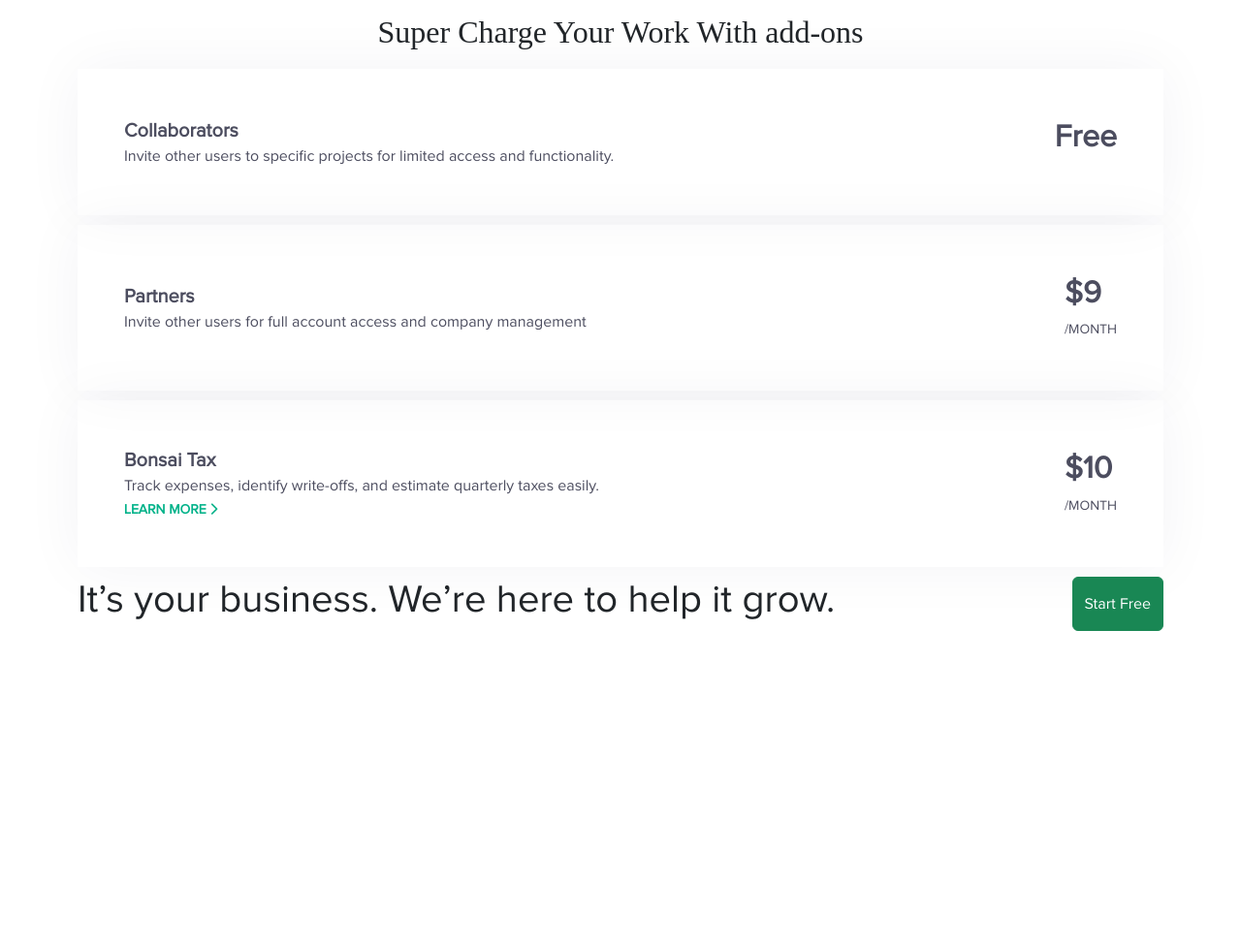
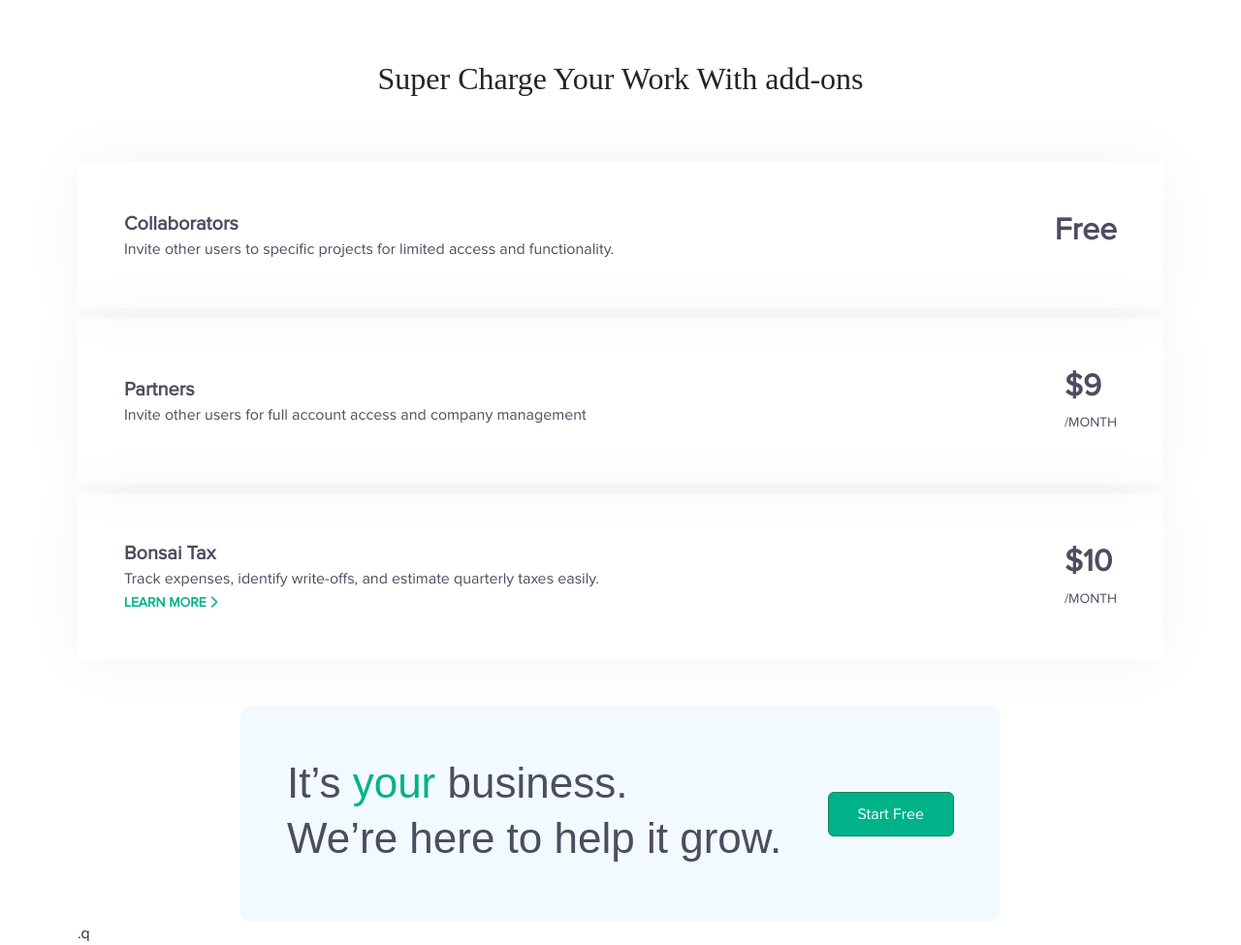
Before and after one commit to SulltanMahmud/Bonsai.com, a plain HTML site: page index.html in a window 1280 px wide. Shown: the part 1239-2214 px from the top of the page at 97% size. Before the commit the page ends 1890 px from the top, so only its background shows below. Drawn offline with nearby package versions, Linux system fonts and the light colour scheme.

```diff
--- a/index.html
+++ b/index.html
@@ -400,9 +400,11 @@
 
     <!--add-on title -->
     <div class="container-custom">
+      <div class="py-5">
         <div class="title-box p-2">
           <div class="title">
             <h2 class="text-center">Super Charge Your Work With add-ons</h2>
+          </div>
         </div>
       </div>
     </div>
@@ -472,16 +474,27 @@
     </div>
 
     <!-- buisness title section -->
-    <div class="container-custom">
+    <div class="container-custom mt-5">
       <div class="buisness-bg">
-        <div class="buisness-box d-flex justify-content-between">
+        <div
+          class="buisness-box d-flex justify-content-between align-items-center"
+        >
           <div class="buisness-title">
-          <h1>It’s your business. We’re here to help it grow.</h1>
+            <h1>
+              It’s <span>your</span> business.<br />
+              We’re here to help it grow.
+            </h1>
           </div>
+          <div class="free-button">
             <button type="button" class="btn btn-success">Start Free</button>
           </div>
         </div>
+      </div>
+    </div>
 
+    <!-- Queshin-section -->
+    <div class="container-custom">
+       .q
     </div>
     <!-- Botstrap js link -->
     <script src="https://cdn.jsdelivr.net/npm/bootstrap@5.3.3/dist/js/bootstrap.bundle.min.js"></script>
--- /dev/null
+++ b/scss/component/_buisness-title.scss
@@ -0,0 +1,36 @@
+.buisness-bg {
+  background-color: #f2faff;
+  width: 70%;
+  margin-left: auto;
+  margin-right: auto;
+  border-radius: 10px;
+
+
+  .buisness-box {
+    padding: 50px 48px;
+
+    .buisness-title {
+      h1 {
+        font-family: "Amerigo-bt roman opt", italic, sans-serif;
+        font-size: 2.75rem;
+        line-height: 130%;
+        color: $title-color;
+        font-weight: 300;
+
+        span {
+          color: $button-color;
+        }
+      }
+    }
+    .free-button{
+        .btn{
+                background-color: $button-color;
+                padding: 10px 30px;
+
+                &:hover{
+                    background-color: $button-hover-color;
+                }
+        }
+    }
+  }
+}
--- a/scss/layout/main.scss
+++ b/scss/layout/main.scss
@@ -4,3 +4,4 @@
 @import "../component/subscription";
 @import "../component/title";
 @import "../component/add-on-section";
+@import "../component/buisness-title";
```
Also changed, not shown: css/main.css. Lines whose indentation alone changed are shown as unchanged.
